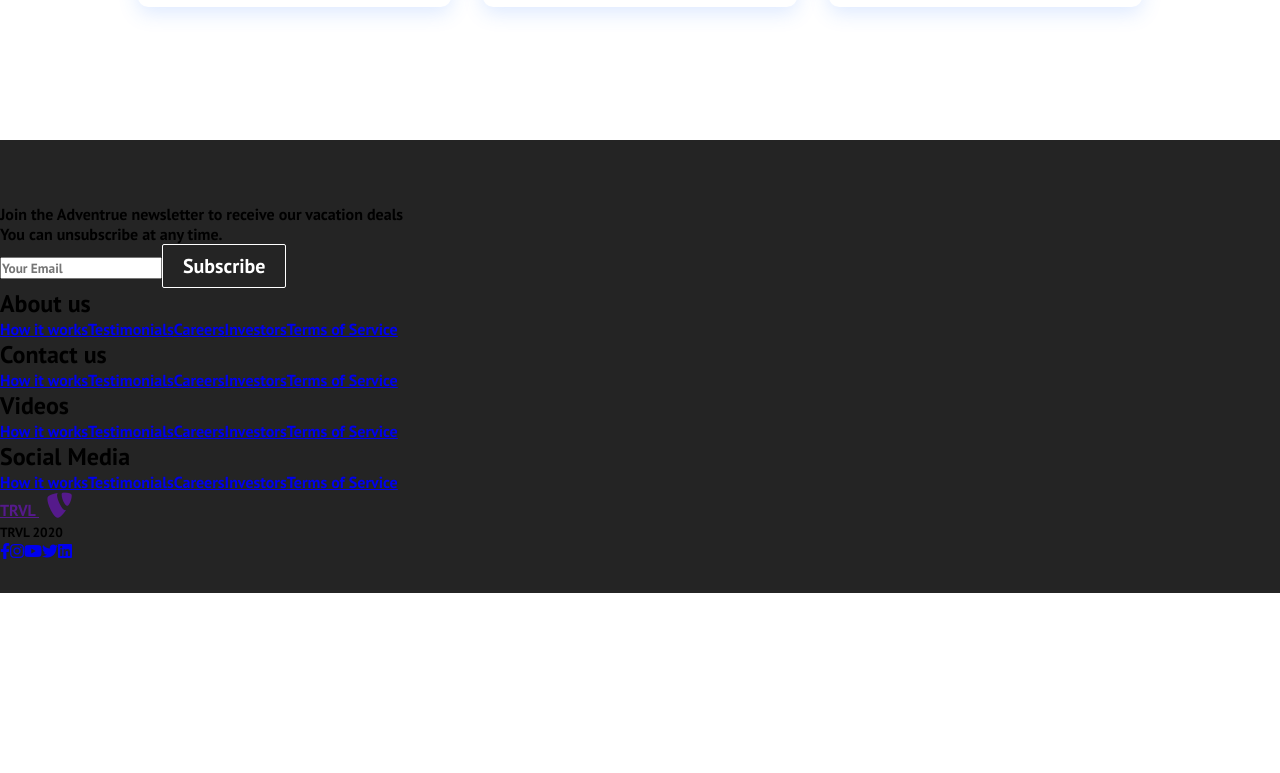
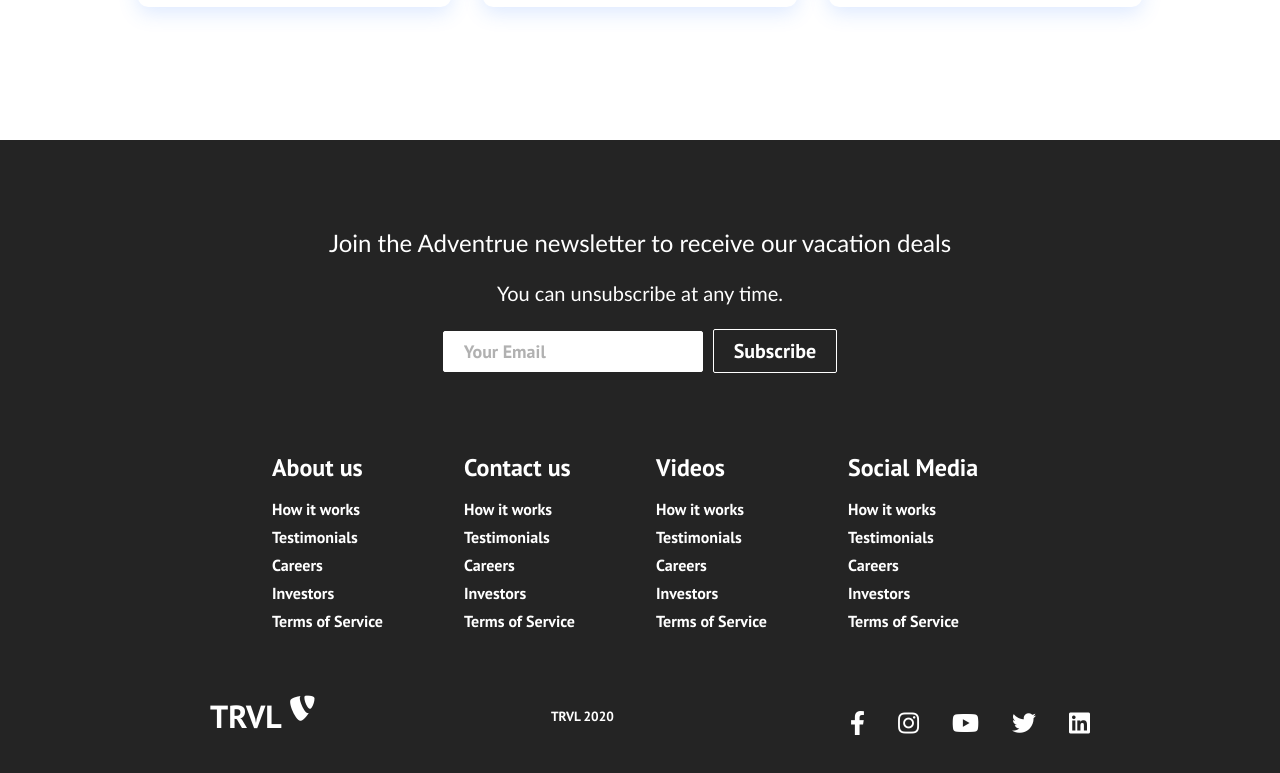
Before and after one commit to chef1yoon/react_website, a React (Create React App) app: page / in a window 1280 px wide. Shown: the part 1785-2558 px from the top of the page. Before the commit the page ends 2378 px from the top, so only its background shows below. Built offline with nearby package versions, Linux system fonts and the light colour scheme.

Commit message:
Footer 완성 및 배경화면 비디오로 설정

```diff
--- a/src/components/Footer.css
+++ b/src/components/Footer.css
@@ -1,8 +1,158 @@
-.footer-container{
+.footer-container {
     background-color: #242424;
     padding: 4rem 0 2rem 0;
     display: flex;
     flex-direction: column;
     justify-content: center;
+    align-items: center;
+}
+
+.footer-subscription {
+    display: flex;
+    flex-direction: column;
+    justify-content: center;
+    align-items: center;
+    margin-bottom: 24px;
+    text-align: center;
+    padding: 24px;
+    color: #fff;
+}
+
+.footer-subscription>p {
+    font-family: 'Trebuchet MS', 'Lucida Sans Unicode', 'Lucida Grande', 'Lucida Sans', Arial, sans-serif;
+}
+
+.footer-subscription-heading {
+    margin-bottom: 24px;
+    font-size: 24px;
+}
+
+.footer-subscription-text {
+    margin-bottom: 24px;
+    font-size: 20px;
+}
+
+.footer-input {
+    padding: 8px 20px;
+    border-radius: 2px;
+    margin-right: 10px;
+    outline: none;
+    border: none;
+    font-size: 18px;
+    margin-bottom: 16px;
+    border: 1px solid #fff;
+}
+
+.footer-links {
+    width: 100%;
+    max-width: 1000px;
+    display: flex;
+    justify-content: center;
+}
+
+.footer-link-wrapper {
+    display: flex;
+}
+
+.footer-link-items {
+    display: flex;
+    flex-direction: column;
+    align-items: flex-start;
+    margin: 16px;
+    text-align: left;
+    width: 160px;
+    box-sizing: border-box;
+}
+
+.footer-link-items h2 {
+    margin-bottom: 16px;
+}
+
+.footer-link-items>h2 {
+    color: #fff;
+}
+
+.footer-link-items a {
+    color: #fff;
+    text-decoration: none;
+    margin-bottom: 8px;
+}
+
+.footer-link-items a:hover {
+    color: #e9e9e9;
+    transition: 0.3s ease-out;
+}
+
+.footer-email-form h2 {
+    margin-bottom: 32px;
+}
+
+.footer-input::placeholder {
+    color: #b1b1b1;
+}
+
+/*Social Icons*/
+.social-icon-link {
+    color: #fff;
+    font-size: 24px;
+}
+
+.social-media {
+    max-width: 1000px;
+    width: 100%;
+}
+
+.social-media-wrap {
+    display: flex;
+    justify-content: space-between;
+    align-items: center;
+    width: 90%;
+    max-width: 1000px;
+    margin: 40px auto 0 auto;
+}
+
+.social-icons {
+    display: flex;
+    justify-content: space-between;
+    align-items: center;
+    width: 240px;
+}
+
+.social-logo {
+    color: #fff;
+    justify-self: start;
+    margin-left: 20px;
+    cursor: pointer;
+    text-decoration: none;
+    font-size: 2rem;
+    display: flex;
     align-self: center;
+    margin-bottom: 16px;
 }
+
+.website-rights {
+    color: #fff;
+    margin-bottom: 16px;
+}
+
+@media screen and (max-width: 820px){
+    .footer-links{
+        padding-top: 2rem;
+    }
+
+    .footer-input{
+        width: 100%;
+    }
+
+    .btn{
+        width: 100%;
+    }
+
+    .footer-link-wrapper{
+        flex-direction: column;
+    }
+
+    .social-media-wrap{
+        flex-direction: column;
+    }
+}
--- a/src/components/HeroSection.js
+++ b/src/components/HeroSection.js
@@ -6,7 +6,7 @@
 function HeroSection() {
   return (
     <div className="hero-container">
-      <video src="/videos/video-2.mp4" loop autoPlay muted />
+      <video src="/videos/video-1.mp4" loop autoPlay muted />
       <h1>ADVENTURE AWAITS</h1>
       <p>What are you waiting for?</p>
       <div className="hero-btns">
--- a/src/components/Herosection.css
+++ b/src/components/Herosection.css
@@ -8,7 +8,7 @@
 }
 
 .hero-container {
-    /*background: url('images/img-home.jpg') center center/cover no-repeat;*/
+    /* background: url('../images/img-home.jpg') center center/cover no-repeat; */
     height: 100vh;
     width: 100%;
     display: flex;
```
